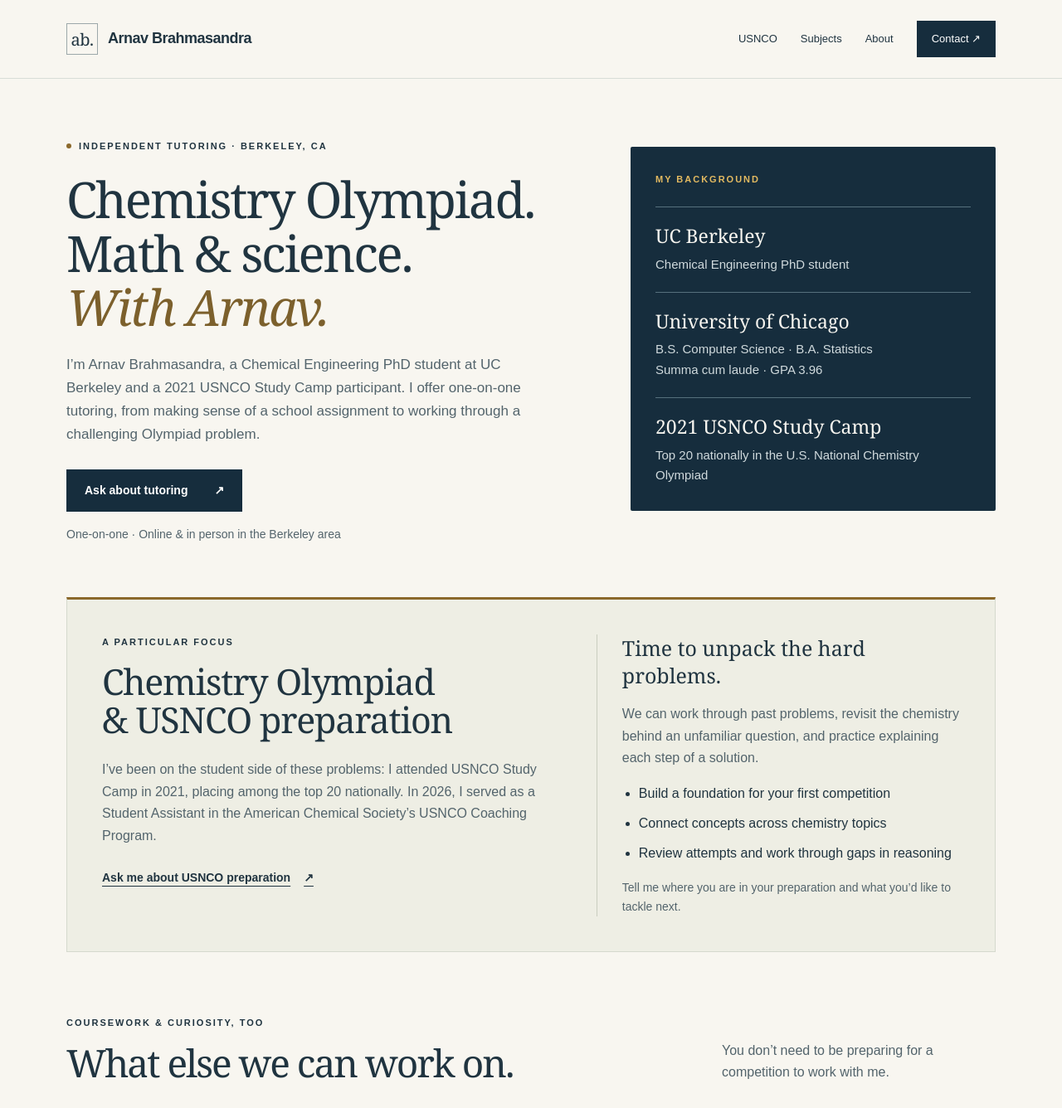
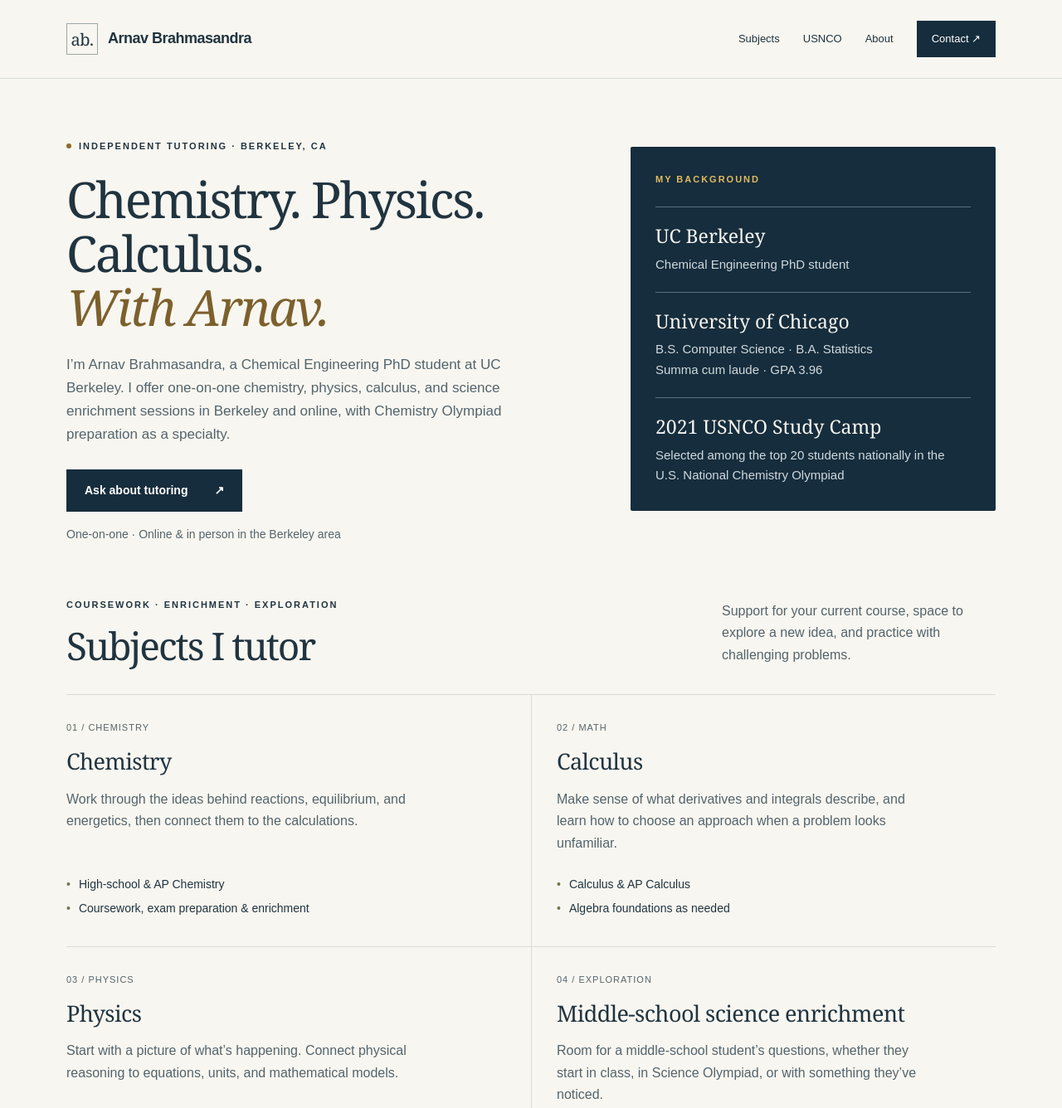
Before and after one commit to abrahmasandra/berkeley-tutoring, a plain HTML site: page site/index.html in a window 1280 px wide. Shown: the top 1336 px of the page at 83% size. Drawn offline with Linux system fonts and the light colour scheme.

Commit message:
updated site

```diff
--- a/site/index.html
+++ b/site/index.html
@@ -3,8 +3,8 @@
 <head>
   <meta charset="utf-8">
   <meta name="viewport" content="width=device-width, initial-scale=1">
-  <title>Arnav Brahmasandra | USNCO, Chemistry & Math Tutoring</title>
-  <meta name="description" content="One-on-one Chemistry Olympiad / USNCO preparation, chemistry, calculus, physics, and science enrichment with Arnav Brahmasandra. UC Berkeley Chemical Engineering PhD student. In Berkeley and online.">
+  <title>Berkeley Chemistry, Physics & Calculus Tutor | Arnav Brahmasandra</title>
+  <meta name="description" content="Chemistry, physics, calculus, and middle-school science enrichment in Berkeley and online with Arnav Brahmasandra, UC Berkeley Chemical Engineering PhD student. USNCO preparation a specialty.">
   <meta name="theme-color" content="#162d3d">
   <style>
     /* EDIT COLORS HERE. All styles live in this file; no installation needed. */
@@ -25,7 +25,7 @@
     .hero{grid-template-columns:1.4fr 1fr;gap:64px;padding:72px 0 64px;align-items:start}
     h1{font-size:clamp(42px,4.7vw,64px);line-height:1.08;letter-spacing:-2.2px}.intro{max-width:580px}
     .background-card{margin-top:10px;padding:30px}.background-card dt{font-size:23px}
-    .olympiad{display:grid;grid-template-columns:1.2fr 1fr;gap:70px;padding:42px;margin-bottom:76px;background:#eeeee4;border:1px solid #d5d9cd;border-top:3px solid #8b692c}
+    .olympiad{display:grid;grid-template-columns:1.2fr 1fr;gap:70px;padding:42px;margin-top:25px;margin-bottom:56px;background:#eeeee4;border:1px solid #d5d9cd;border-top:3px solid #8b692c}
     .olympiad h2{font-size:clamp(32px,3.5vw,43px);margin-bottom:24px;letter-spacing:-1.2px}.olympiad p{font-size:16px}.olympiad h3{font-family:Georgia,serif;font-size:25px;font-weight:400;line-height:1.3;margin-bottom:18px}
     .olympiad-detail{padding-left:30px;border-left:1px solid #c9cebf}.olympiad ul{padding-left:20px;color:var(--ink)}.olympiad li{margin-bottom:10px}.olympiad .note{font-size:14px;margin-bottom:0}
     .text-link{display:inline-flex;align-items:center;gap:16px;min-height:44px;font-size:14px;font-weight:700;text-underline-offset:5px}
@@ -33,6 +33,7 @@
     .about{padding:64px 0;gap:65px}.about h2{font-size:39px;letter-spacing:-1.3px;line-height:1.16}.about h3{font-size:18px;margin:30px 0 12px}.about-signature{margin-top:28px;color:var(--ink)}.about-signature span{font-size:14px;color:var(--muted)}.contact{padding:76px 0}.footer-content{font-size:12px;align-items:center}.footer-content span:last-child{max-width:330px}
     @media(max-width:900px){.hero{gap:30px}.olympiad{gap:30px;padding:30px}.about{gap:35px}.nav-links{gap:18px}.wrap{width:calc(100% - 48px)}}
     @media(max-width:650px){.wrap{width:calc(100% - 40px)}.hero{grid-template-columns:1fr;padding:40px 0;gap:26px}h1{font-size:clamp(35px,8vw,50px);letter-spacing:-1.4px}.background-card{margin:0;padding:24px}.olympiad{grid-template-columns:1fr;padding:26px 22px;gap:24px;margin-bottom:48px}.olympiad-detail{border-left:0;border-top:1px solid #c9cebf;padding:24px 0 0}.subjects{grid-template-columns:1fr}.subject,.subject:nth-child(even){padding:26px 0;border-left:0}.about{grid-template-columns:1fr;padding:40px 0;gap:20px}.about h2{font-size:34px}.contact{padding:50px 0}.contact .eyebrow{font-size:10px;letter-spacing:1.2px}.footer-content{align-items:start;gap:12px}.footer-content a{min-height:44px;display:inline-flex;align-items:center}.nav-links{gap:12px}}
+    .profile-photo{margin:28px 0 0;max-width:320px}.profile-photo img{display:block;width:100%;height:auto;border:1px solid var(--line)}.profile-photo figcaption{font-size:13px;color:var(--muted);margin-top:8px}.about-signature{margin-top:18px}
     @media(prefers-reduced-motion:reduce){html{scroll-behavior:auto}*{transition:none!important}}
   </style>
 </head>
@@ -40,15 +41,15 @@
   <a class="skip" href="#main">Skip to content</a>
   <header><nav class="wrap nav" aria-label="Main navigation">
     <a class="brand" href="#"><span class="monogram" aria-hidden="true">ab.</span>Arnav Brahmasandra</a>
-    <div class="nav-links"><a href="#olympiad">USNCO</a><a href="#subjects">Subjects</a><a href="#about">About</a><a class="nav-contact" href="#contact">Contact ↗</a></div>
+    <div class="nav-links"><a href="#subjects">Subjects</a><a href="#olympiad">USNCO</a><a href="#about">About</a><a class="nav-contact" href="#contact">Contact ↗</a></div>
   </nav></header>
   <main id="main">
     <!-- INTRODUCTION: Edit the headline and introductory text here. -->
     <div class="wrap">
       <section class="hero" aria-labelledby="hero-title">
         <div><div class="eyebrow"><span class="dot"></span>Independent tutoring · Berkeley, CA</div>
-          <h1 id="hero-title">Chemistry Olympiad.<br>Math & science.<br><em>With Arnav.</em></h1>
-          <p class="intro">I’m Arnav Brahmasandra, a Chemical Engineering PhD student at UC Berkeley and a 2021 USNCO Study Camp participant. I offer one-on-one tutoring, from making sense of a school assignment to working through a challenging Olympiad problem.</p>
+          <h1 id="hero-title">Chemistry. Physics.<br>Calculus.<br><em>With Arnav.</em></h1>
+          <p class="intro">I’m Arnav Brahmasandra, a Chemical Engineering PhD student at UC Berkeley. I offer one-on-one chemistry, physics, calculus, and science enrichment sessions in Berkeley and online, with Chemistry Olympiad preparation as a specialty.</p>
           <a class="button" href="#contact">Ask about tutoring <span aria-hidden="true">↗</span></a>
           <p class="hero-note">One-on-one · Online & in person in the Berkeley area</p>
         </div>
@@ -57,34 +58,35 @@
           <dl>
             <div><dt>UC Berkeley</dt><dd>Chemical Engineering PhD student</dd></div>
             <div><dt>University of Chicago</dt><dd>B.S. Computer Science · B.A. Statistics<br>Summa cum laude · GPA 3.96</dd></div>
-            <div><dt>2021 USNCO Study Camp</dt><dd>Top 20 nationally in the U.S. National Chemistry Olympiad</dd></div>
+            <div><dt>2021 USNCO Study Camp</dt><dd>Selected among the top 20 students nationally in the U.S. National Chemistry Olympiad</dd></div>
           </dl>
         </aside>
       </section>
-      <!-- OLYMPIAD: Featured offering, with credentials kept distinct from services. -->
-      <section class="olympiad" id="olympiad" aria-labelledby="olympiad-title">
-        <div><div class="eyebrow">A particular focus</div><h2 id="olympiad-title">Chemistry Olympiad<br>& USNCO preparation</h2><p>I’ve been on the student side of these problems: I attended USNCO Study Camp in 2021, placing among the top 20 nationally. In 2026, I served as a Student Assistant in the American Chemical Society’s USNCO Coaching Program.</p><a class="text-link" href="mailto:abrahmasandra@gmail.com?subject=USNCO%20tutoring%20inquiry">Ask me about USNCO preparation <span aria-hidden="true">↗</span></a></div>
-        <div class="olympiad-detail"><h3>Time to unpack the hard problems.</h3><p>We can work through past problems, revisit the chemistry behind an unfamiliar question, and practice explaining each step of a solution.</p><ul><li>Build a foundation for your first competition</li><li>Connect concepts across chemistry topics</li><li>Review attempts and work through gaps in reasoning</li></ul><p class="note">Tell me where you are in your preparation and what you’d like to tackle next.</p></div>
-      </section>
       <section id="subjects" aria-labelledby="subjects-title">
-        <div class="section-heading"><div><div class="eyebrow">Coursework & curiosity, too</div><h2 id="subjects-title">What else we can work on.</h2></div><p>You don’t need to be preparing for a competition to work with me.</p></div>
+        <div class="section-heading"><div><div class="eyebrow">Coursework · Enrichment · Exploration</div><h2 id="subjects-title">Subjects I tutor</h2></div><p>Support for your current course, space to explore a new idea, and practice with challenging problems.</p></div>
         <div class="subjects">
-          <article class="subject"><div class="subject-number">01 / CHEMISTRY</div><h3>Chemistry</h3><p>Work through the ideas behind reactions, equilibrium, and energetics, then connect them to the calculations.</p><ul><li>High-school & AP Chemistry</li><li>Coursework & exam preparation</li></ul></article>
+          <article class="subject"><div class="subject-number">01 / CHEMISTRY</div><h3>Chemistry</h3><p>Work through the ideas behind reactions, equilibrium, and energetics, then connect them to the calculations.</p><ul><li>High-school & AP Chemistry</li><li>Coursework, exam preparation & enrichment</li></ul></article>
           <article class="subject"><div class="subject-number">02 / MATH</div><h3>Calculus</h3><p>Make sense of what derivatives and integrals describe, and learn how to choose an approach when a problem looks unfamiliar.</p><ul><li>Calculus & AP Calculus</li><li>Algebra foundations as needed</li></ul></article>
           <article class="subject"><div class="subject-number">03 / PHYSICS</div><h3>Physics</h3><p>Start with a picture of what’s happening. Connect physical reasoning to equations, units, and mathematical models.</p><ul><li>AP Physics C</li><li>High-school physics</li></ul></article>
-          <article class="subject"><div class="subject-number">04 / EXPLORATION</div><h3>Science enrichment</h3><p>Room for a middle-school student’s questions, whether they start in class, in Science Olympiad, or with something they’ve noticed.</p><ul><li>Middle-school science</li><li>Science Olympiad interests</li></ul></article>
+          <article class="subject"><div class="subject-number">04 / EXPLORATION</div><h3>Middle-school science enrichment</h3><p>Room for a middle-school student’s questions, whether they start in class, in Science Olympiad, or with something they’ve noticed.</p><ul><li>Middle-school science</li><li>Science Olympiad interests</li></ul></article>
         </div>
         <p class="subject-inquiry">Interested in statistics, data science, or computing? <a href="#contact">Tell me what you’re working on.</a></p>
+      </section>
+      <!-- OLYMPIAD: Specialty offering, with credentials kept distinct from services. -->
+      <section class="olympiad" id="olympiad" aria-labelledby="olympiad-title">
+        <div><div class="eyebrow">A specialty: USNCO</div><h2 id="olympiad-title">Chemistry Olympiad<br>& USNCO preparation</h2><p>I’ve been on the student side of these problems: I attended USNCO Study Camp in 2021, placing among the top 20 nationally. In 2026, I served as a Student Assistant in the American Chemical Society’s USNCO Coaching Program. As co-president of UChicago Science Olympiad, I also wrote and graded Chemistry Lab exams.</p><a class="text-link" href="mailto:abrahmasandra@gmail.com?subject=USNCO%20tutoring%20inquiry">Ask me about USNCO preparation <span aria-hidden="true">↗</span></a></div>
+        <div class="olympiad-detail"><h3>Time to unpack the hard problems.</h3><p>We can work through past problems, revisit the chemistry behind an unfamiliar question, and practice explaining each step of a solution.</p><ul><li>Build a foundation for your first competition</li><li>Connect concepts across chemistry topics</li><li>Review attempts and work through gaps in reasoning</li></ul><p class="note">Tell me where you are in your preparation and what you’d like to tackle next.</p></div>
       </section>
     </div>
     <div class="wrap">
       <!-- ABOUT: Relevant background, rather than a full CV. -->
       <section class="about" id="about" aria-labelledby="about-title">
-        <div><div class="eyebrow">A little about me</div><h2 id="about-title">A science student.<br>A patient problem-solving partner.</h2><p class="about-signature">Arnav Brahmasandra<br><span>Berkeley, California</span></p></div>
+        <div><div class="eyebrow">A little about me</div><h2 id="about-title">A science student.<br>A patient problem-solving partner.</h2><!-- Replace assets/profile-placeholder.svg with your portrait and update the image alt text. -->
+          <figure class="profile-photo"><img src="assets/profile-placeholder.svg" width="480" height="360" alt="Temporary profile-photo placeholder — Arnav’s photo coming soon."><figcaption>Profile photo coming soon</figcaption></figure><p class="about-signature">Arnav Brahmasandra<br><span>Berkeley, California</span></p></div>
         <div><p>My own studies have taken me from Chemistry Olympiad to computer science and statistics at UChicago, and now to chemical engineering at Berkeley. I like working at the point where a scientific idea and its mathematics start to make sense together.</p><p>As co-president of UChicago Science Olympiad, I helped organize an invitational for 70+ middle- and high-school teams and wrote and graded Chemistry Lab exams. Through UChicago’s Data4All program, I also mentored high-school students as they worked through applied data-science projects.</p><h3>In a session, we’ll start with your thinking.</h3><p>Bring a problem, an attempted solution, or a topic that isn’t clicking. I’ll ask you to talk through your approach, work through the unclear steps with you, and have you try applying the idea to another problem. There’s room to slow down and ask why.</p></div>
       </section>
       <!-- CONTACT: If changing your email, replace BOTH occurrences below. -->
-      <section id="contact" class="contact" aria-labelledby="contact-title"><div class="eyebrow">In person in Berkeley · Online</div><h2 id="contact-title">What would you<br>like to work on?</h2><p>Tell me the subject, the student’s grade or course level, and what you’d like help understanding or preparing for. Include your availability and whether you prefer Berkeley or online. I’ll reply to discuss fit and scheduling.</p>
+      <section id="contact" class="contact" aria-labelledby="contact-title"><div class="eyebrow">In person in Berkeley · Online</div><h2 id="contact-title">What would you<br>like to work on?</h2><p>I offer one-on-one tutoring in person in the Berkeley area and online. Sessions typically run 1–2 hours, depending on the student’s needs and what we arrange together.</p><p>Parents and students are welcome to reach out with the student’s subject or course, goals, and availability. Let me know whether you prefer in-person or online sessions. I’m happy to discuss scheduling, current availability, and subject-specific rates.</p>
         <a class="button" href="mailto:abrahmasandra@gmail.com?subject=Tutoring%20inquiry">Ask about tutoring <span aria-hidden="true">↗</span></a>
         <a class="email" href="mailto:abrahmasandra@gmail.com">abrahmasandra@gmail.com</a>
         <p class="small">Students and parents are welcome to reach out.</p>
```
Also changed, not shown: site/assets/profile-placeholder.svg (added).
